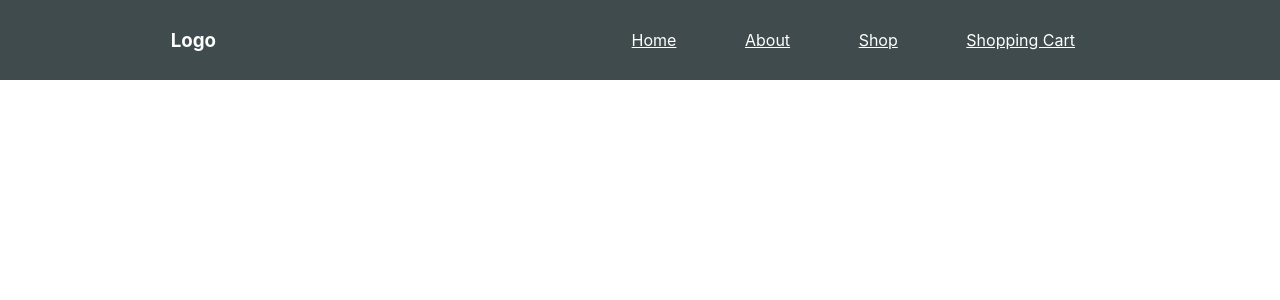
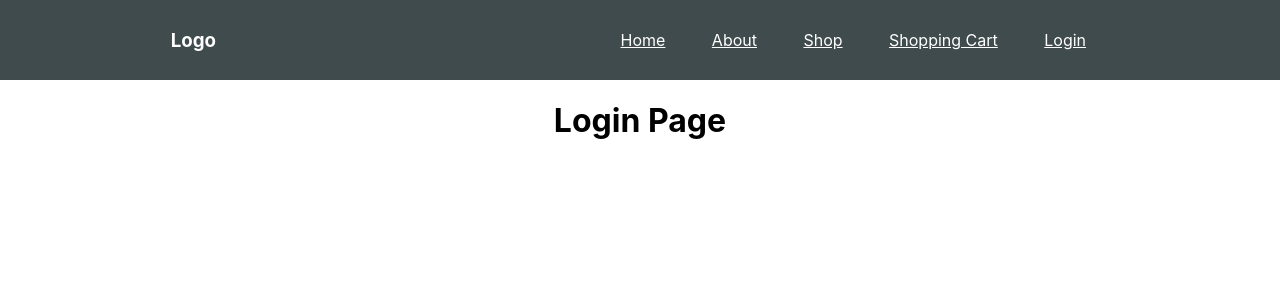
Before and after one commit to TeamDroppers/DropSite, a React (Create React App) app: page /login in a window 1280 px wide. Shown: the top 300 px of the page. Built offline with nearby package versions, Linux system fonts and the light colour scheme; the HTML template or start-up script is replaced by a standard one.

Commit message:
added login page

```diff
--- a/src/App.js
+++ b/src/App.js
@@ -5,6 +5,7 @@ import About from './About';
 import Shop from './Shop';
 import Home from './Home';
 import Cart from './Cart';
+import Login from './Login';
 import {BrowserRouter as Router, Switch, Route} from 'react-router-dom';
 
 function App() {
@@ -17,6 +18,7 @@ function App() {
           <Route path="/about" component={About}/>
           <Route path="/shop" component={Shop} />
           <Route path="/shoppingcart" component={Cart}/>
+          <Route path="/login" component={Login}/>
         </Switch>
       </div>
     </Router>
--- /dev/null
+++ b/src/Login.js
@@ -0,0 +1,12 @@
+import React from 'react';
+import './App.css';
+
+function Login() {
+    return (
+        <div>
+            <h1>Login Page</h1>
+        </div>
+    );
+}
+
+export default Login;
--- a/src/Nav.js
+++ b/src/Nav.js
@@ -24,6 +24,9 @@ function Nav() {
                 <Link style={navStyle} to="/shoppingcart">
                     <li>Shopping Cart</li>
                 </Link>
+                <Link style={navStyle} to="/login">
+                    <li>Login</li>
+                </Link>
             </ul>
         </nav>
     );
```
